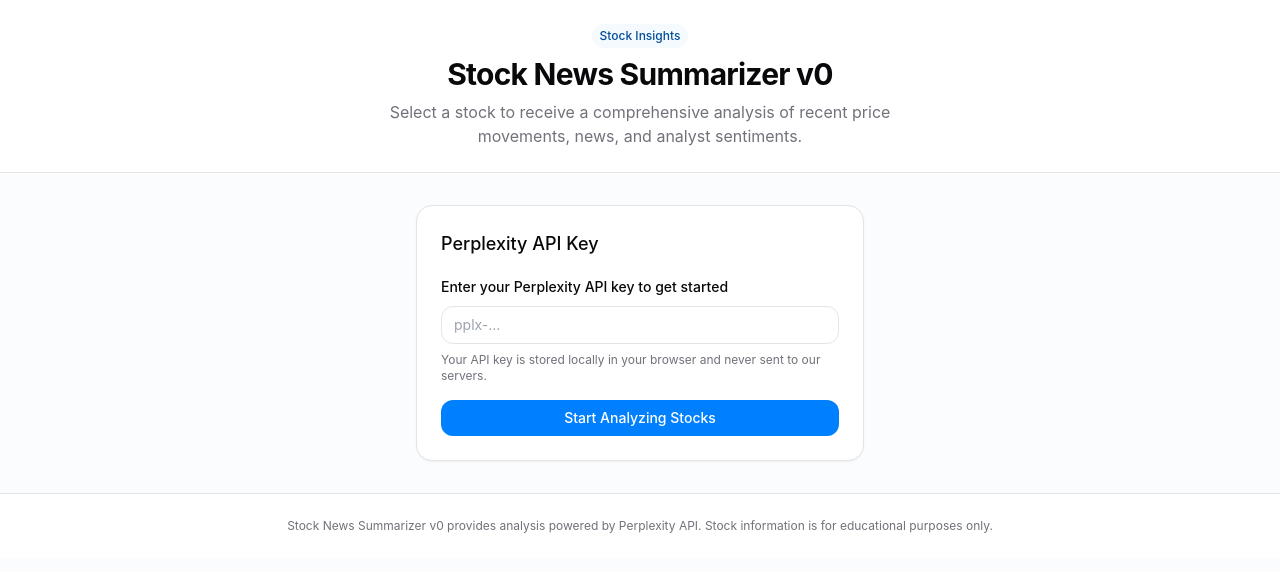
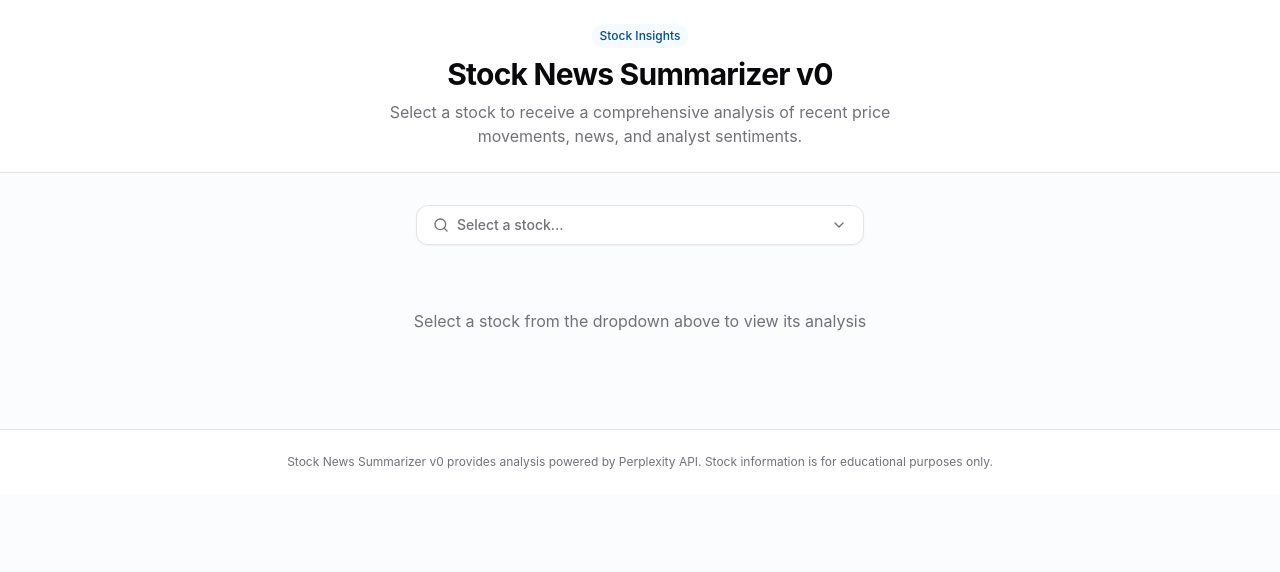
Before and after one commit to shaurya-io/stock-sage-explorer, a React (Vite) app: page / in a window 1280 px wide. Shown: the top 572 px of the page. Built offline with nearby package versions, Linux system fonts and the light colour scheme.

Commit message:
Hardcode Perplexity API key
Hardcode the Perplexity API key for testing purposes.

```diff
--- a/src/pages/Index.tsx
+++ b/src/pages/Index.tsx
@@ -1,41 +1,18 @@
 
-import React, { useState, useEffect } from 'react';
+import React, { useState } from 'react';
 import { Stock } from '@/utils/stocksData';
 import { getStockAnalysis } from '@/utils/perplexityApi';
 import StockSelector from '@/components/StockSelector';
 import StockAnalysis from '@/components/StockAnalysis';
 import { toast } from 'sonner';
 
-const API_KEY_STORAGE_KEY = 'perplexity_api_key';
-
 const Index = () => {
   const [selectedStock, setSelectedStock] = useState<Stock | null>(null);
   const [analysis, setAnalysis] = useState<string | null>(null);
   const [isLoading, setIsLoading] = useState<boolean>(false);
   const [error, setError] = useState<string | null>(null);
-  const [apiKey, setApiKey] = useState<string>('');
-  const [keySubmitted, setKeySubmitted] = useState<boolean>(false);
-
-  useEffect(() => {
-    const storedApiKey = localStorage.getItem(API_KEY_STORAGE_KEY);
-    if (storedApiKey) {
-      setApiKey(storedApiKey);
-      setKeySubmitted(true);
-    }
-  }, []);
 
   const handleSelectStock = async (stock: Stock) => {
-    if (!keySubmitted) {
-      toast.error('Please enter your Perplexity API key first');
-      return;
-    }
-
-    if (!apiKey || apiKey.trim() === '') {
-      toast.error('API key is empty or invalid');
-      setKeySubmitted(false);
-      return;
-    }
-
     setSelectedStock(stock);
     setIsLoading(true);
     setError(null);
@@ -43,7 +20,7 @@ const Index = () => {
 
     try {
       toast.info(`Analyzing ${stock.symbol}...`);
-      const result = await getStockAnalysis(stock.symbol, apiKey);
+      const result = await getStockAnalysis(stock.symbol);
       setAnalysis(result.content);
       toast.success(`Analysis for ${stock.symbol} complete`);
     } catch (err) {
@@ -53,35 +30,6 @@ const Index = () => {
     } finally {
       setIsLoading(false);
     }
-  };
-
-  const handleSubmitApiKey = (e: React.FormEvent) => {
-    e.preventDefault();
-    if (!apiKey.trim()) {
-      toast.error('Please enter a valid API key');
-      return;
-    }
-
-    const trimmedKey = apiKey.trim();
-
-    if (!trimmedKey.startsWith('pplx-')) {
-      toast.warning('API key should start with "pplx-". Please check your key.');
-    }
-
-    localStorage.setItem(API_KEY_STORAGE_KEY, trimmedKey);
-    setApiKey(trimmedKey);
-    setKeySubmitted(true);
-    toast.success('API key saved');
-  };
-
-  const handleResetApiKey = () => {
-    localStorage.removeItem(API_KEY_STORAGE_KEY);
-    setApiKey('');
-    setKeySubmitted(false);
-    setSelectedStock(null);
-    setAnalysis(null);
-    setError(null);
-    toast.info('API key removed');
   };
 
   return (
@@ -103,41 +51,9 @@ const Index = () => {
       </header>
 
       <main className="max-w-5xl mx-auto px-4 py-8 md:px-6">
-        {!keySubmitted ? (
-          <div className="w-full max-w-md mx-auto p-6 bg-white rounded-2xl shadow-sm border border-border animate-fade-up">
-            <h2 className="text-lg font-medium mb-4">Perplexity API Key</h2>
-            <form onSubmit={handleSubmitApiKey} className="space-y-4">
-              <div className="space-y-2">
-                <label htmlFor="api-key" className="text-sm font-medium">
-                  Enter your Perplexity API key to get started
-                </label>
-                <input
-                  id="api-key"
-                  type="password"
-                  value={apiKey}
-                  onChange={(e) => setApiKey(e.target.value)}
-                  className="w-full rounded-lg border border-border px-3 py-2 text-sm focus:outline-none focus:ring-2 focus:ring-primary/20"
-                  placeholder="pplx-..."
-                  autoComplete="off"
-                />
-                <p className="text-xs text-muted-foreground">
-                  Your API key is stored locally in your browser and never sent to our servers.
-                </p>
-              </div>
-              <button
-                type="submit"
-                className="w-full bg-primary hover:bg-primary/90 text-primary-foreground rounded-lg px-4 py-2 text-sm font-medium transition-colors"
-              >
-                Start Analyzing Stocks
-              </button>
-            </form>
-          </div>
-        ) : (
-          <>
         <div className="flex flex-col gap-4 mb-8 animate-fade-up">
           <div className="flex items-center justify-between">
             <StockSelector onSelectStock={handleSelectStock} />
-                {/* Reset API Key button removed */}
           </div>
         </div>
 
@@ -157,8 +73,6 @@ const Index = () => {
             </p>
           </div>
         )}
-          </>
-        )}
       </main>
 
       <footer className="w-full border-t border-border py-6 bg-white">
--- a/src/utils/perplexityApi.ts
+++ b/src/utils/perplexityApi.ts
@@ -29,27 +29,22 @@ function cleanResponseText(text: string): string {
   return text.replace(/<think>[\s\S]*?<\/think>/g, '');
 }
 
+// Hardcoded API key
+const API_KEY = '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';
+
 export async function getStockAnalysis(
-  stockSymbol: string,
-  apiKey: string
+  stockSymbol: string
 ): Promise<StockAnalysisResult> {
   try {
-    if (!apiKey || !apiKey.trim()) {
-      throw new Error("API key is required");
-    }
-
-    // Ensure API key is properly formatted
-    const trimmedApiKey = apiKey.trim();
-
     const prompt = `Explain ${stockSymbol} price trend and news. Restrict your sources to The Wall Street Journal, Bloomberg, Financial Times, CNBC, Reuters, Barrons, The Economist, MarketWatch, Morningstar, NPR Marketplace, and Refinitiv. Do not include references in the format [1], [2], etc. Your output should NOT exceed 250 words, BE CONCISE. Format your response elegantly using markdown.`;
 
-    console.log("Making request to Perplexity API with key length:", trimmedApiKey.length);
+    console.log("Making request to Perplexity API");
 
     // Add credentials and mode to fetch options to handle CORS issues
     const response = await fetch('https://api.perplexity.ai/chat/completions', {
       method: 'POST',
       headers: {
-        'Authorization': `Bearer ${trimmedApiKey}`,
+        'Authorization': `Bearer ${API_KEY}`,
         'Content-Type': 'application/json',
       },
       mode: 'cors', // Add explicit CORS mode
@@ -92,7 +87,7 @@ export async function getStockAnalysis(
       // Check for common fetch errors
       if (error.message.includes('Failed to fetch')) {
         throw new Error(
-          'Connection to Perplexity API failed. This could be due to network issues, CORS restrictions, or an invalid API key.'
+          'Connection to Perplexity API failed. This could be due to network issues or CORS restrictions.'
         );
       }
       throw error;
```
Lines whose indentation alone changed are shown as unchanged.
